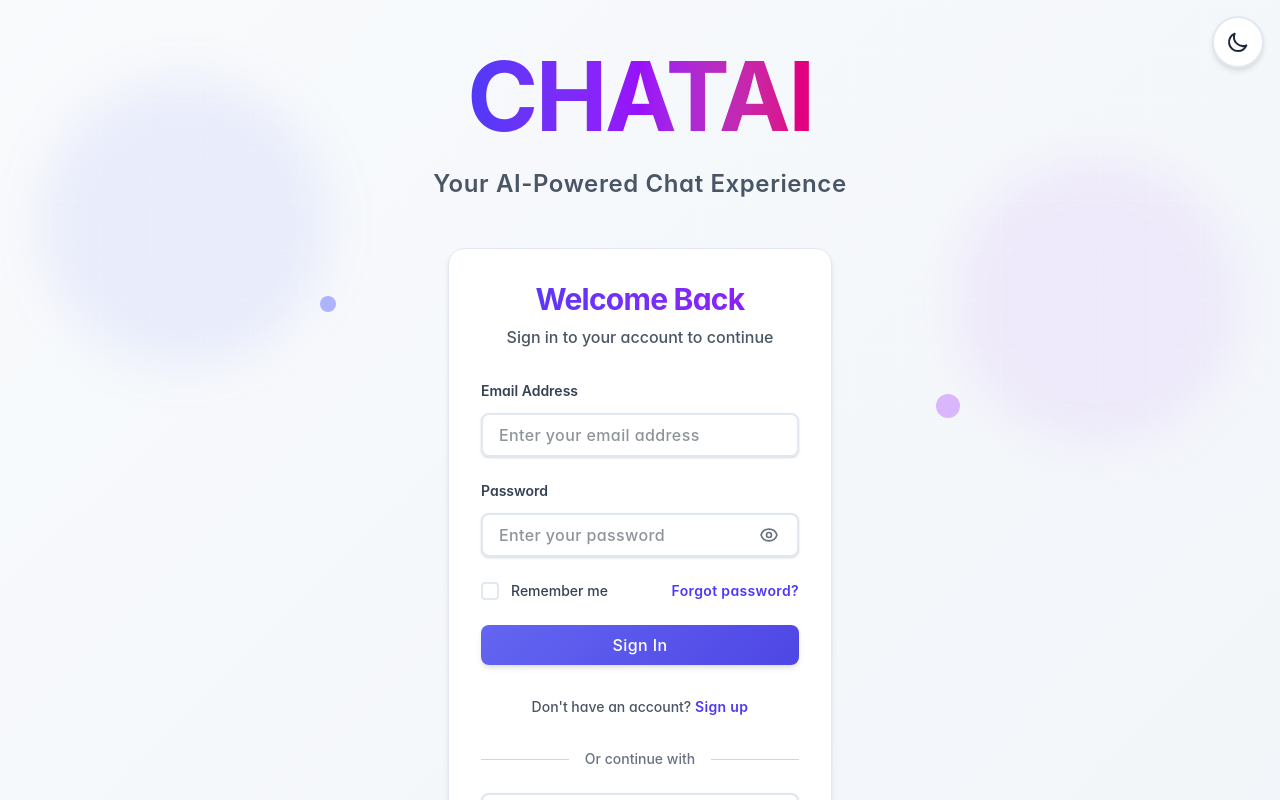
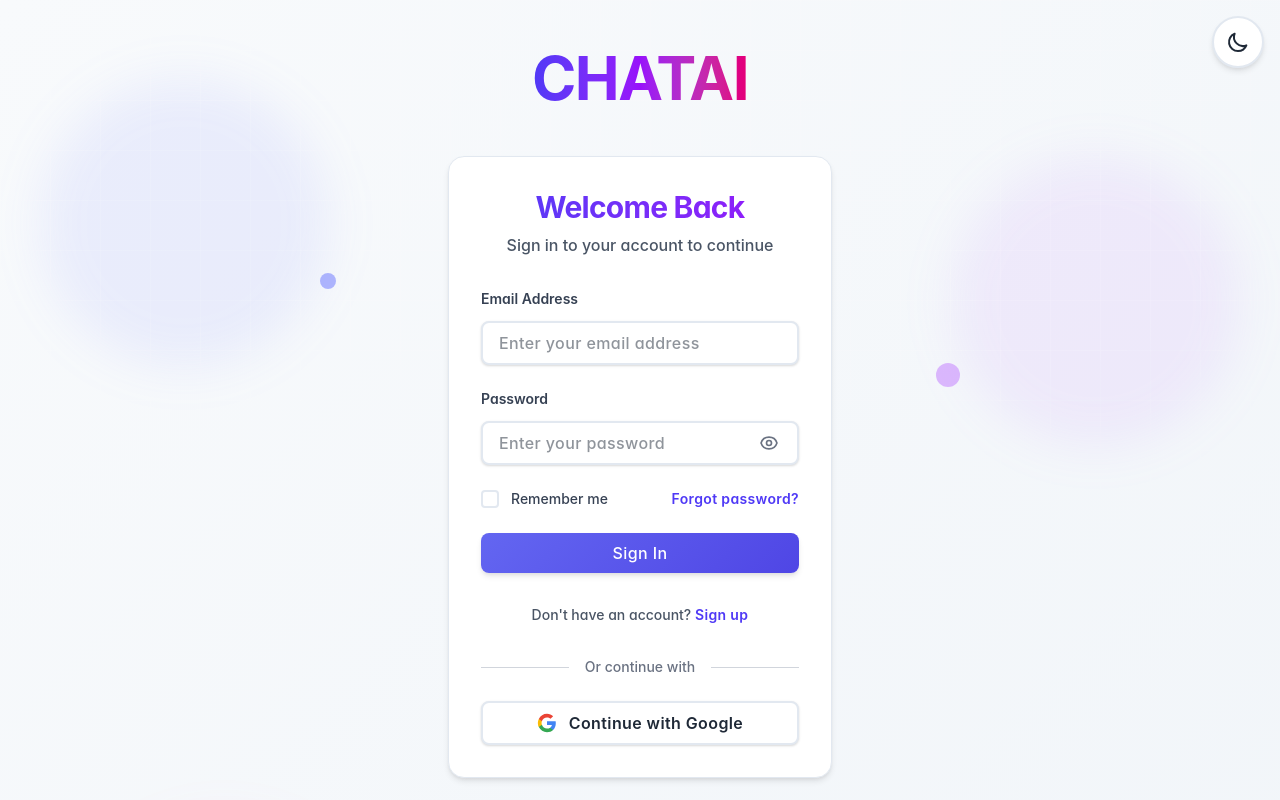
Before and after one commit to Ashish8121/chat_ai, a Next.js app: page / in a window 1280 px wide. Shown: the top 800 px of the page. Built offline with nearby package versions, Linux system fonts and the light colour scheme.

Commit message:
Update changes

```diff
--- a/src/app/page.js
+++ b/src/app/page.js
@@ -25,14 +25,12 @@ export default function Home() {
         {/* Top Section - CHATAI Logo */}
         <div className="flex justify-center items-center py-12">
           <div className="animate-slide-in-right text-center">
-            <h1 className="text-7xl lg:text-8xl font-black tracking-tight cursor-pointer group">
+            <h1 className="text-5xl lg:text-6xl font-black tracking-tight cursor-pointer group">
               <span className="bg-gradient-to-r from-indigo-600 via-purple-600 to-pink-600 bg-clip-text text-transparent transition-all duration-500 group-hover:from-pink-600 group-hover:via-purple-600 group-hover:to-indigo-600 group-hover:scale-105 group-hover:drop-shadow-2xl inline-block transform hover:rotate-1 hover:skew-y-1 interactive-text">
                 CHATAI
               </span>
             </h1>
-            <p className="text-2xl text-gray-600 dark:text-gray-300 mt-6 font-semibold tracking-wide hover:text-indigo-600 dark:hover:text-indigo-400 transition-all duration-300 cursor-pointer interactive-link">
-              Your AI-Powered Chat Experience
-            </p>
+
           </div>
         </div>
 
```
